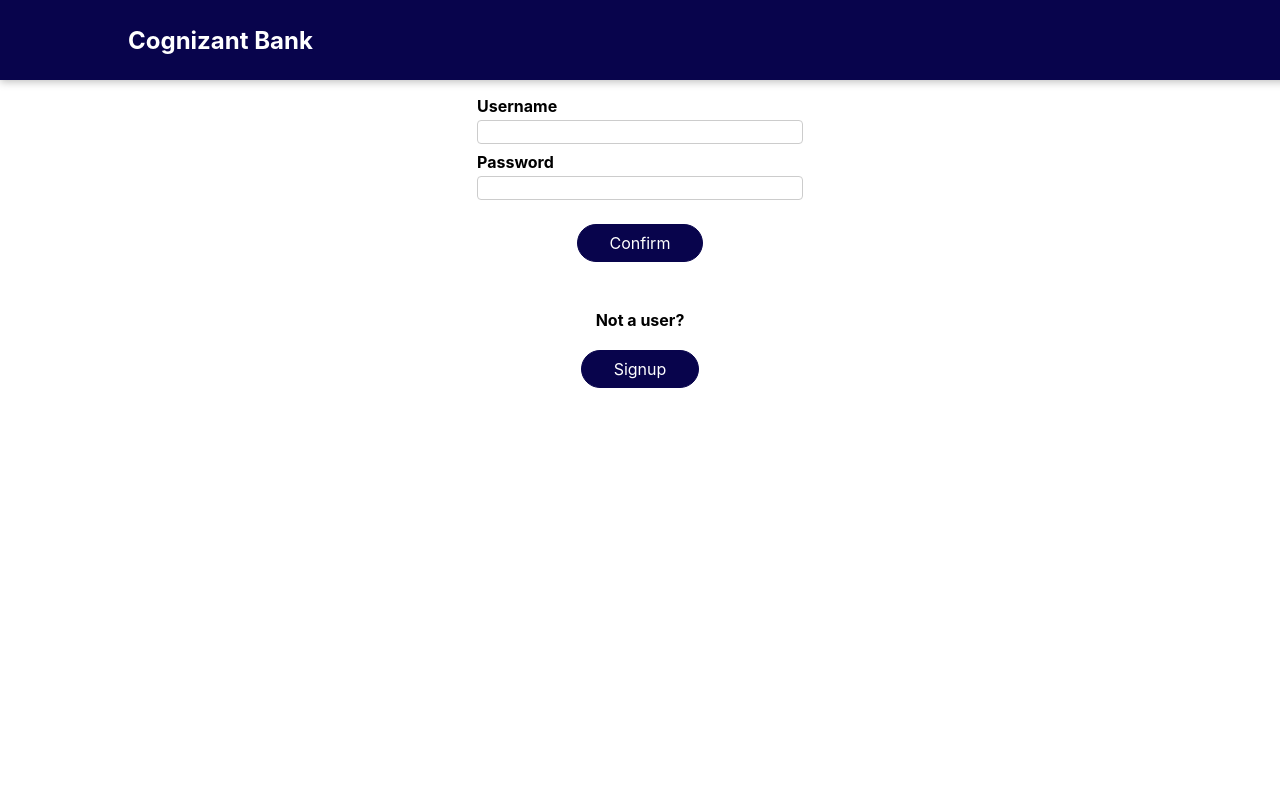
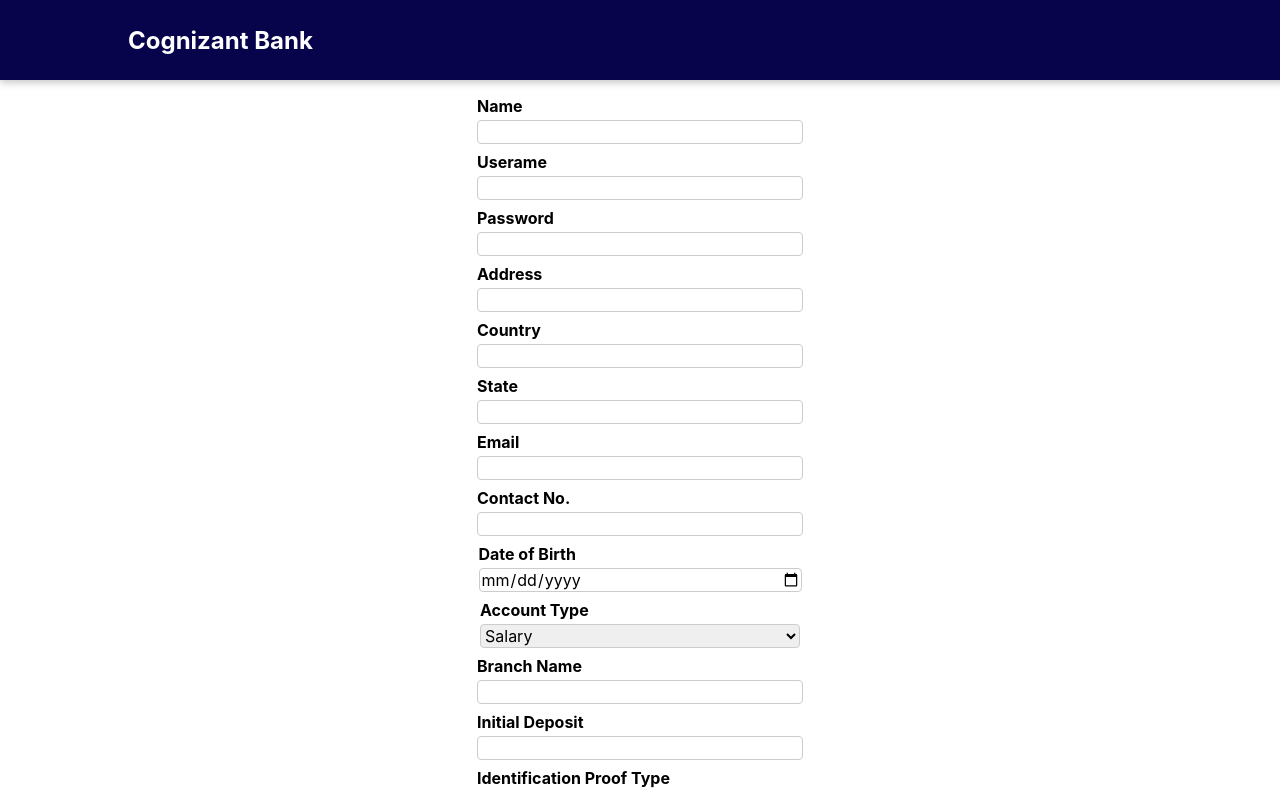
Before and after one commit to Nyanism/bank-management-system, a React (Create React App) app: page / in a window 1280 px wide. Shown: the top 790 px of the page. Built offline with nearby package versions, Linux system fonts and the light colour scheme.

Commit message:
Implement signup component

```diff
--- a/src/App.js
+++ b/src/App.js
@@ -2,6 +2,7 @@ import "./App.css";
 import { BrowserRouter as Router, Route, Switch } from "react-router-dom";
 import Header from "./components/Layout/Header";
 import Login from "./components/Pages/Login";
+import Signup from "./components/Pages/Signup";
 
 function App() {
   return (
@@ -9,7 +10,7 @@ function App() {
       <Header />
       <Switch>
         <Route path="/">
-          <Login />
+          <Signup />
         </Route>
       </Switch>
     </Router>
--- a/src/components/Pages/Login.js
+++ b/src/components/Pages/Login.js
@@ -1,4 +1,3 @@
-import Card from "../UI/Card";
 import classes from "./Login.module.css";
 
 const Login = (props) => {
@@ -6,12 +5,12 @@ const Login = (props) => {
     <div className={classes.flexcontainer}>
       <form className={classes.form}>
         <div className={classes.control}>
-          <label htmlFor="name">Username</label>
-          <input type="text" id="name" />
+          <label htmlFor="username">Username</label>
+          <input type="text" id="username" />
         </div>
         <div className={classes.control}>
-          <label htmlFor="street">Password</label>
-          <input type="text" id="password" />
+          <label htmlFor="password">Password</label>
+          <input type="password" id="password" />
         </div>
         <div className={classes.actions}>
           <button className={classes.submit}>Confirm</button>
--- /dev/null
+++ b/src/components/Pages/Signup.js
@@ -0,0 +1,72 @@
+import classes from "./Signup.module.css";
+
+const Signup = (props) => {
+  return (
+    <form className={classes.form}>
+      <div className={classes.control}>
+        <label htmlFor="name">Name</label>
+        <input type="text" id="name" />
+      </div>
+      <div className={classes.control}>
+        <label htmlFor="username">Userame</label>
+        <input type="text" id="username" />
+      </div>
+      <div className={classes.control}>
+        <label htmlFor="password">Password</label>
+        <input type="password" id="password" />
+      </div>
+      <div className={classes.control}>
+        <label htmlFor="address">Address</label>
+        <input type="text" id="address" />
+      </div>
+      <div className={classes.control}>
+        <label htmlFor="country">Country</label>
+        <input type="text" id="country" />
+      </div>
+      <div className={classes.control}>
+        <label htmlFor="State">State</label>
+        <input type="text" id="state" />
+      </div>
+      <div className={classes.control}>
+        <label htmlFor="email">Email</label>
+        <input type="email" id="email" />
+      </div>
+      <div className={classes.control}>
+        <label htmlFor="contact">Contact No.</label>
+        <input type="tel" id="contact" />
+      </div>
+      <div className={classes.control}>
+        <label htmlFor="dob">Date of Birth</label>
+        <input type="date" id="dob" />
+      </div>
+      <div className={classes.control}>
+        <label htmlFor="accountType">Account Type</label>
+        <select id="accountType">
+          <option value="salary">Salary</option>
+          <option value="savings">Savings</option>
+        </select>
+      </div>
+      <div className={classes.control}>
+        <label htmlFor="branchName">Branch Name</label>
+        <input type="text" id="branchName" />
+      </div>
+      <div className={classes.control}>
+        <label htmlFor="initialDeposit">Initial Deposit</label>
+        <input type="number" id="initialDeposit" />
+      </div>
+      <div className={classes.control}>
+        <label htmlFor="identificationType">Identification Proof Type</label>
+        <input type="text" id="identificationType" />
+      </div>
+      <div className={classes.control}>
+        <label htmlFor="identificationNo">Identification Document No.</label>
+        <input type="number" id="identificationNo" />
+      </div>
+      <div className={classes.actions}>
+        <button className={classes.submit}>Confirm</button>
+      </div>
+    </form>
+  );
+};
+
+export default Signup;
--- /dev/null
+++ b/src/components/Pages/Signup.module.css
@@ -0,0 +1,53 @@
+.flexcontainer {
+  display: flex;
+  flex-direction: column;
+  align-items: center;
+}
+
+.form {
+  display: flex;
+  flex-direction: column;
+  align-items: center;
+  margin: 1rem 0;
+  overflow: auto;
+}
+
+.control {
+  margin-bottom: 0.5rem;
+}
+
+.control label,
+p {
+  font-weight: bold;
+  margin-bottom: 0.25rem;
+  display: block;
+}
+
+.control input,
+.control select {
+  font: inherit;
+  border: 1px solid #ccc;
+  border-radius: 4px;
+  width: 20rem;
+  max-width: 100%;
+}
+
+.actions {
+  display: flex;
+  justify-content: flex-end;
+  gap: 1rem;
+}
+
+button {
+  font: inherit;
+  color: #08044c;
+  cursor: pointer;
+  background-color: transparent;
+  border: none;
+  border-radius: 25px;
+  padding: 0.5rem 2rem;
+  margin: 1rem;
+  border: 1px solid #08044c;
+  background-color: #08044c;
+  color: white;
+}
```
